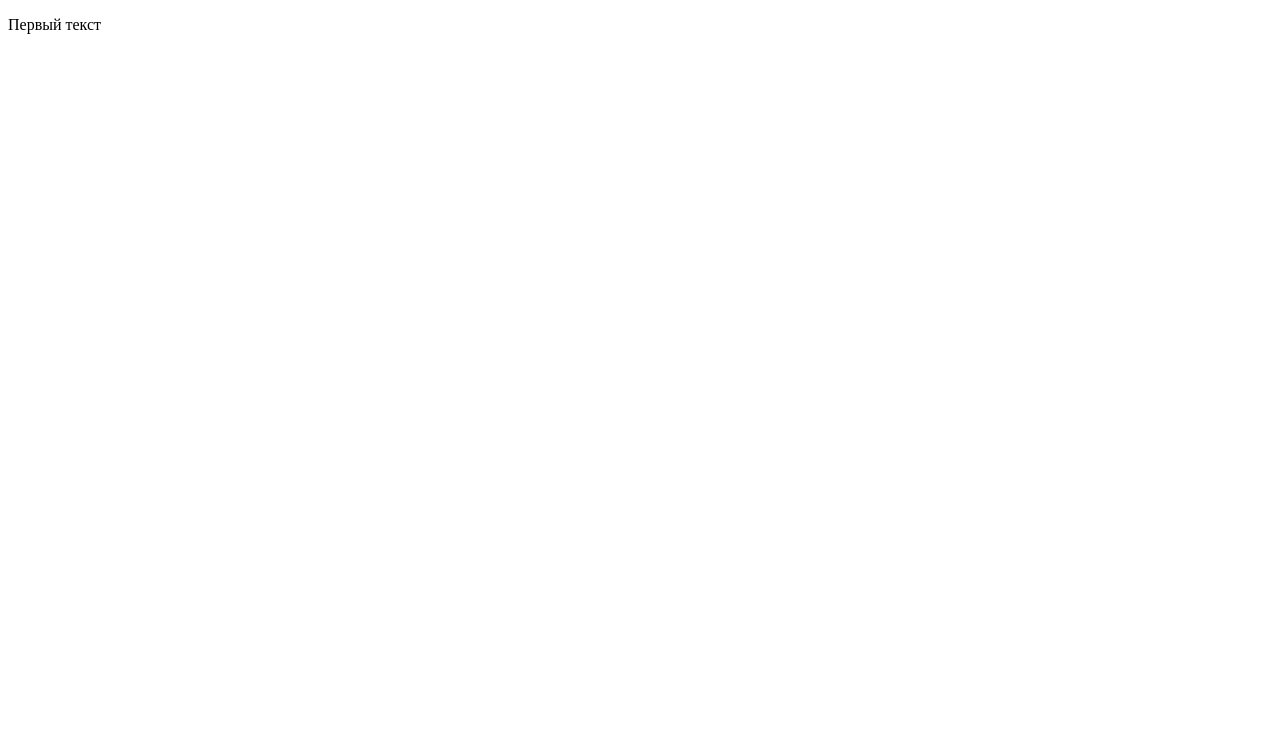
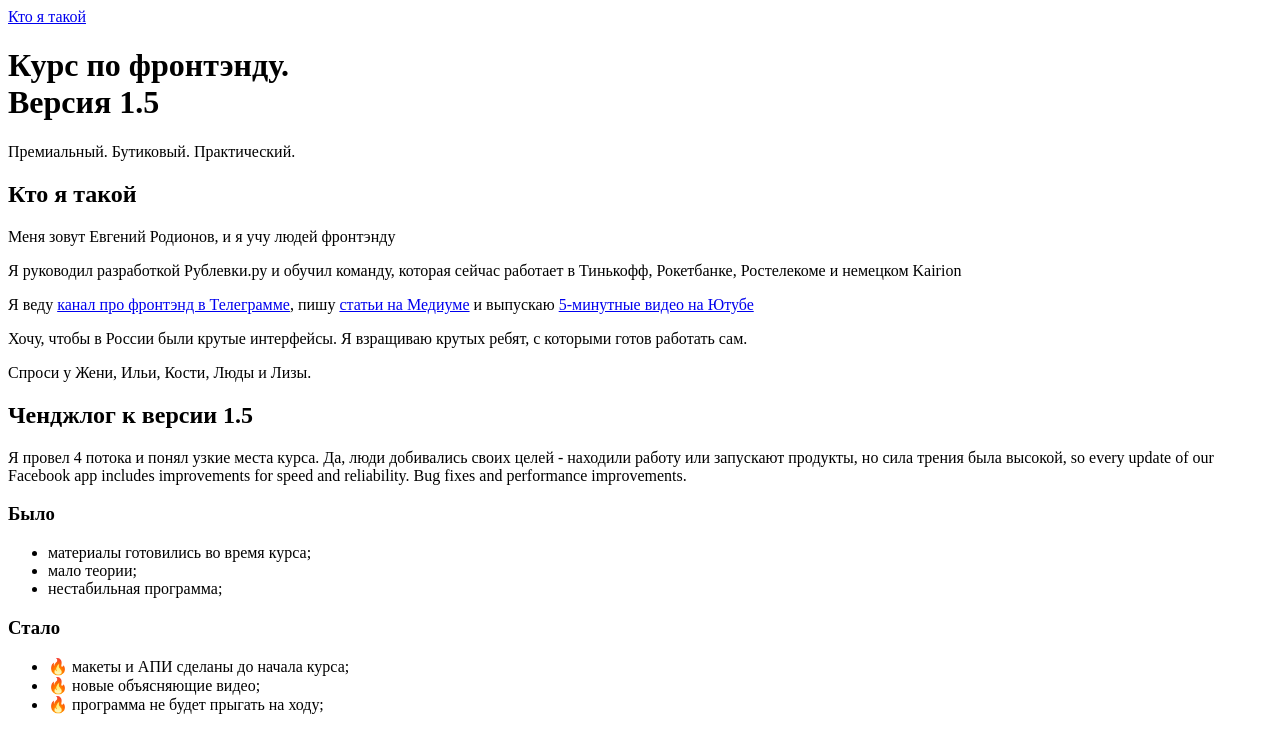
Before and after one commit to TatarPrincess/verstka, a plain HTML site: page index.html in a window 1280 px wide. Drawn offline with Linux system fonts and the light colour scheme.

Commit message:
1st task. Bare html web-page

```diff
--- a/index.html
+++ b/index.html
@@ -1,9 +1,59 @@
-<!doctype html>
+<!DOCTYPE HTML>
 <html>
     <head>
-        <title>Заголовок страницы</title>
+        <title>Курс по фронтэнду 1.5</title>
     </head>
     <body>
-        <p>Первый текст</p>
+        <nav>
+            <a href="#whoami">Кто я такой</a>
+        </nav>
+        <header>
+          <h1>Курс по фронтэнду.
+            <br>Версия 1.5
+          </h1>
+          <p>Премиальный. Бутиковый. Практический.</p>
+        </header>
+        <main>
+          <section id="whoami">
+            <h2>Кто я такой</h2>
+            <p>Меня зовут Евгений Родионов, и я учу людей фронтэнду</p>
+            <p>
+                Я руководил разработкой Рублевки.ру и обучил команду,
+                которая сейчас работает в Тинькофф, Рокетбанке,
+                Ростелекоме и немецком Kairion
+            </p>
+            <p>
+                Я веду <a href="https://ru.telegram-store.com/catalog/channels/rodionovrodionovrodionov/">канал про фронтэнд в Телеграмме</a>,
+                пишу <a href="https://medium.com/@evgeny.rodionov">статьи на Медиуме</a>
+                и выпускаю <a href="https://www.youtube.com/channel/UCmhLAusKEdo8JF8WnU-KhFA">5-минутные видео на Ютубе</a>
+            </p>
+            <p>
+                Хочу, чтобы в России были крутые интерфейсы.
+                Я взращиваю крутых ребят, с которыми готов работать сам.
+            </p>
+            <aside>Спроси у Жени, Ильи, Кости, Люды и Лизы.</aside>
+          </section>
+          <section id="changelog">
+            <h2>Ченджлог к версии 1.5</h2>
+            <p>
+                Я провел 4 потока и понял узкие места курса.
+                Да, люди добивались своих целей - находили работу или запускают продукты,
+                но сила трения была высокой, so every update of our Facebook app includes
+                improvements for speed and reliability. Bug fixes and performance improvements.
+            </p>
+            <h3>Было</h3>
+            <ul>
+                <li>материалы готовились во время курса;</li>
+                <li>мало теории;</li>
+                <li>нестабильная программа;</li>
+            </ul>
+            <h3>Стало</h3>
+            <ul>
+                    <li>🔥 макеты и АПИ сделаны до начала курса;</li>
+                    <li>🔥 новые объясняющие видео;</li>
+                    <li>🔥 программа не будет прыгать на ходу;</li>
+            </ul>
+          </section>
+        </main>
     </body>
 </html>
```
